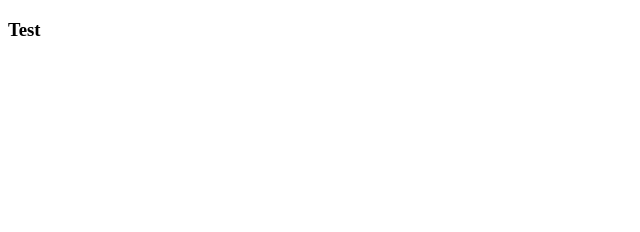
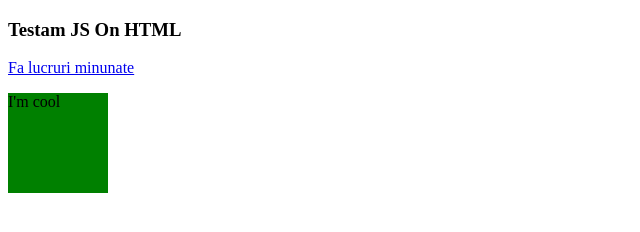
Before and after one commit to MorpheusBz/DocumentsRegistrationNumbers, a plain HTML site: page index.html in a window 1280 px wide. Shown: the whole page, without its empty margins (0-640 px from the left). Drawn offline with Linux system fonts and the light colour scheme.

Commit message:
I add some transition and loop state for changing background collor

```diff
--- a/index.html
+++ b/index.html
@@ -4,14 +4,16 @@
 	<meta charset="utf-8">
 	<meta name="viewport" content="width=device-width, initial-scale=1">
 	<title>Invatam JS</title>
-	<script type="text/javascript">
-		console.log('Salutare din consola');
-	</script>
+	<script type="text/javascript", src="./variabile.js"></script>
+	<link rel="stylesheet" href="./mystyle.css">
 </head>
 <body>
-<h3 id="afisor">Test</h3>
+	<h3 id="afisor">Testam JS On HTML</h3>
+	<a href="#" onclick="doCoolStuff()";>Fa lucruri minunate</a>
+	<div class="cool" id="cool">
+		<p>I'm cool</p>
 
+	</div>
 
-<script type="text/javascript", src="./variabile.js"></script>
 </body>
 </html>
--- /dev/null
+++ b/mystyle.css
@@ -0,0 +1,14 @@
+body {
+    background-color: rgb(255, 255, 255);
+  }
+
+.cool{
+    width: 100px;
+    height: 100px;
+    background-color: green;
+    transition: background-color 3s;
+}
+
+.cool.red{
+    background-color: red;
+}
--- a/variabile.js
+++ b/variabile.js
@@ -19,6 +19,7 @@ let afiseazaMesaj = function(){
 
 }
 
+//obiect complex cu functii
 let car = {
     make: 'VW',
     type: 'Passat',
@@ -41,5 +42,17 @@ let car = {
         }else{
             this.isTurnedOn=false;
         }
+    },
+    fly: function(){
+        alert('Fly');
     }
 }
+
+let doCoolStuff = function(){
+    if (document.getElementById('cool').className === 'cool'){
+        document.getElementById('cool').className ='cool red';
+    }else {
+        document.getElementById('cool').className ='cool';
+    }
+
+}
```
